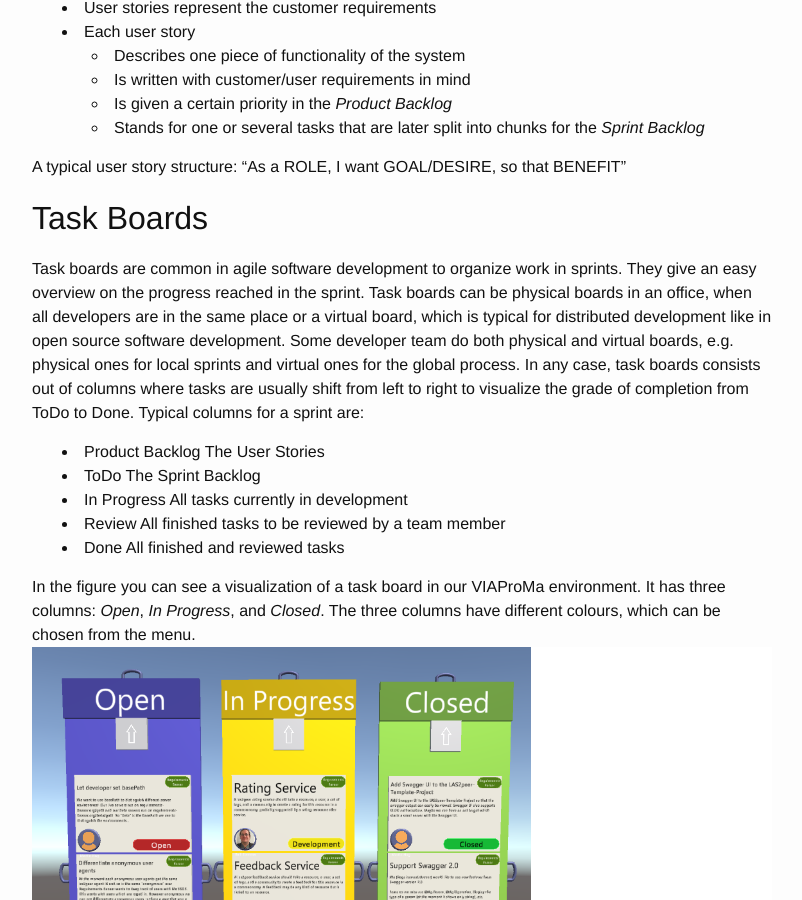
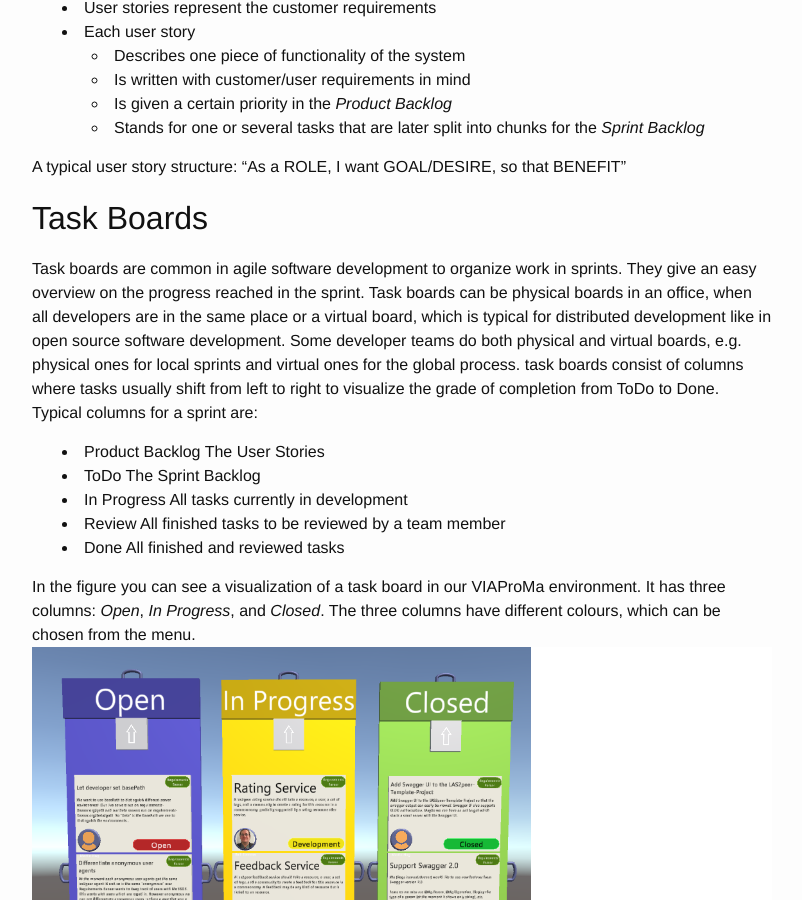
Before and after one commit to klamma/ar-for-eu-book, a Jekyll site: the page built from _pages/chapters/apm.md, in a window 1280 px wide and 900 px high, scrolled down 2982 px. Shown: the whole window, without its empty margins (238-1040 px from the left). Built offline with Jekyll 4.4.1, drawn with Linux system fonts in a browser that asks for light colours; nearby versions of some CDN libraries; some of the changed text lies outside the part shown.

Commit message:
Update apm.md

```diff
--- a/_pages/chapters/apm.md
+++ b/_pages/chapters/apm.md
@@ -131,10 +132,9 @@ They give an easy overview on the progress reached in the sprint.
 Task boards can be physical boards in an office,
 when all developers are in the same place or a virtual board, which is typical for distributed development like in open source software
 development.
-Some developer team do both physical and virtual boards, e.g. physical ones for local sprints and virtual ones for
+Some developer teams do both physical and virtual boards, e.g. physical ones for local sprints and virtual ones for
 the global process.
-In any case, task boards consists out of columns where tasks are usually shift from left to right
-to visualize the grade of completion from ToDo to Done.
+task boards consist of columns where tasks usually shift from left to right to visualize the grade of completion from ToDo to Done.
 Typical columns for a sprint are:
 
 - Product Backlog
```
Also changed, not shown: other parts of _pages/chapters/apm.md (+2 -1 lines).
